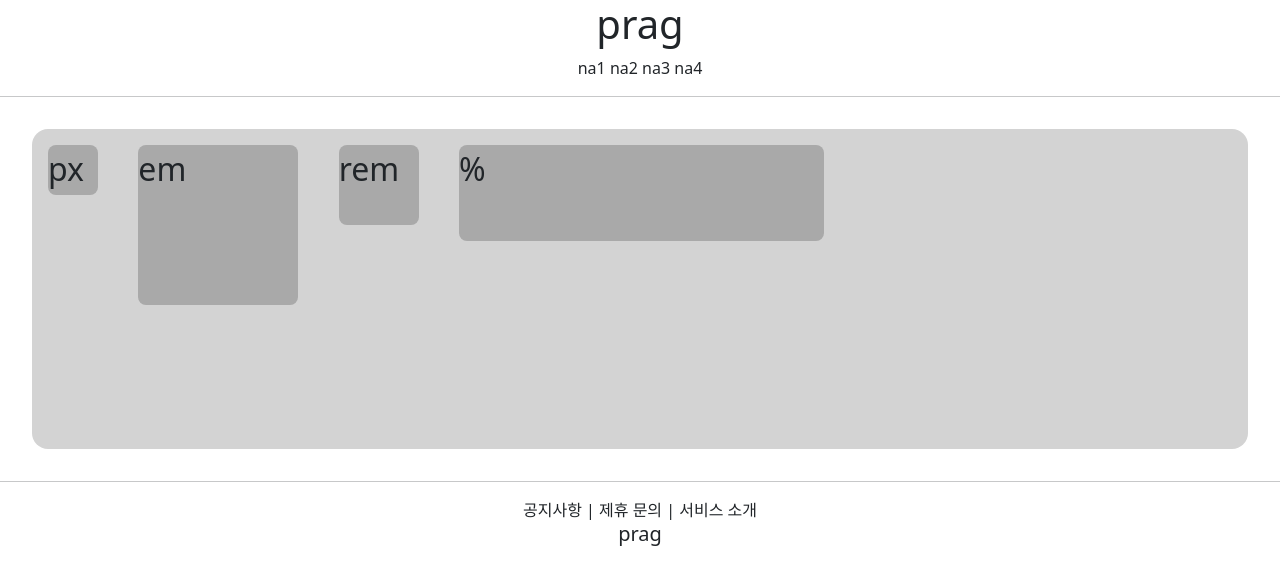
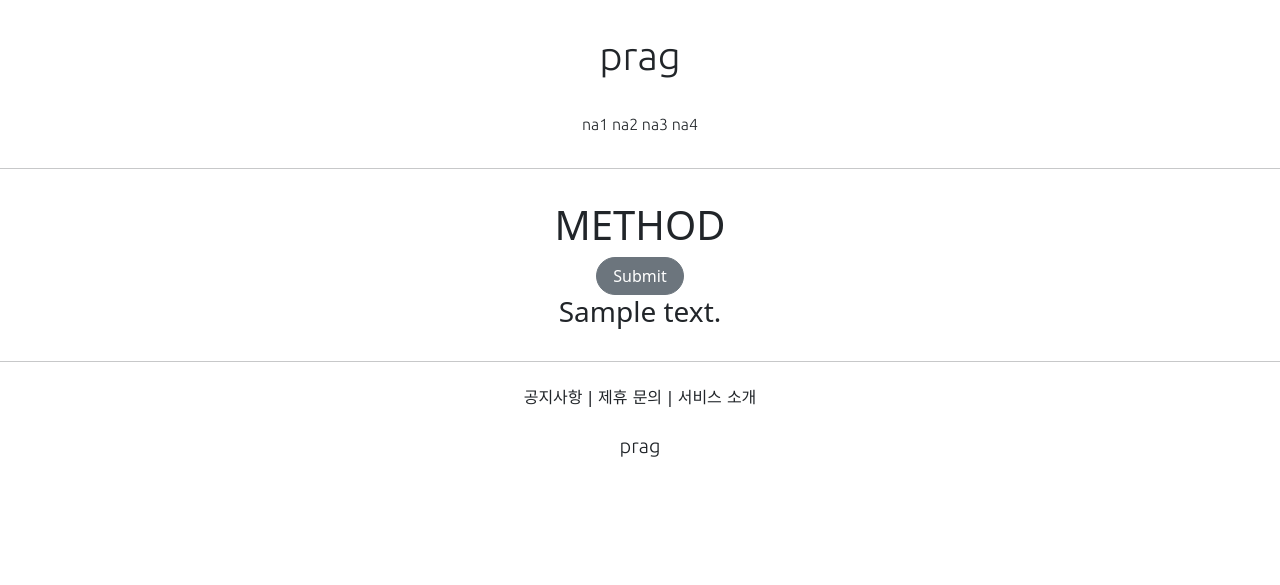
Before and after one commit to pjw732/gwangAI, a Django app: template accountapp/templates/accountapp/hello_world.html in a window 1280 px wide. Shown: the top 585 px of the page. Run offline with Django 3.2, Linux system fonts and the light colour scheme; the template is opened without the code that fills it: most values are stand-ins (such as "Sample title", 1, 10 or a date in 2020); parts of the project's set-up code (start-up, migrations or seed data) failed here and were passed over; some web fonts are replaced.

Commit message:
07.08_3(my)

```diff
--- a/accountapp/templates/accountapp/hello_world.html
+++ b/accountapp/templates/accountapp/hello_world.html
@@ -2,24 +2,15 @@
 
 {% block content %}
 
-    <style>
-        .testing{
-            background-color: darkgray;
-            margin: 1rem;
-            height: 48px;
-            width: 48px;
-            border-radius: 0.5rem;
-            display: inline-block;
-        }
-    </style>
+    <div style="margin: 2rem; text-align: center">
+        <h1>METHOD</h1>
 
-    <div style="height: 20rem; background-color: lightgray; margin: 2rem; border-radius: 1rem; font-size: 2rem">
+        <form action="/accounts/hello_world/" method="post">
+            {% csrf_token %}
+            <input type="submit" class="btn btn-secondary rounded-pill px-3">
+        </form>
 
-    <div class="testing" style="height: 50px; width: 50px">px</div>
-    <div class="testing" style="height: 5em; width: 5em">em</div>
-    <div class="testing" style="height: 5rem; width: 5rem">rem</div>
-    <div class="testing" style="height: 30%; width: 30%">%</div>
-
-</div>
+        <h3>{{ text }}</h3>
+    </div>
 
 {% endblock %}
--- a/accountapp/urls.py
+++ b/accountapp/urls.py
@@ -1,7 +1,9 @@
 from django.urls import path
 
-from accountapp.views import Hello_world
+from accountapp.views import hello_world
+
+app_name = 'accountapp'
 
 urlpatterns = [
-    path('Hello_world/', Hello_world, name="Hello_world"),
+    path('hello_world/', hello_world, name="hello_world"),
 ]
--- a/templates/head.html
+++ b/templates/head.html
@@ -13,5 +13,5 @@
     <link href="https://fonts.googleapis.com/css2?family=Montserrat:wght@100;200&family=Ubuntu:wght@300&family=Yomogi&display=swap" rel="stylesheet">
 
     {# STATIC FILES LINK #}
-    <link rel="stylesheet" type="test/css" href={% static "base.css" %}>
+    <link rel="stylesheet" type="text/css" href={% static "base.css" %}>
 </head>
```
Also changed, not shown: accountapp/views.py (+7 -2 lines).
